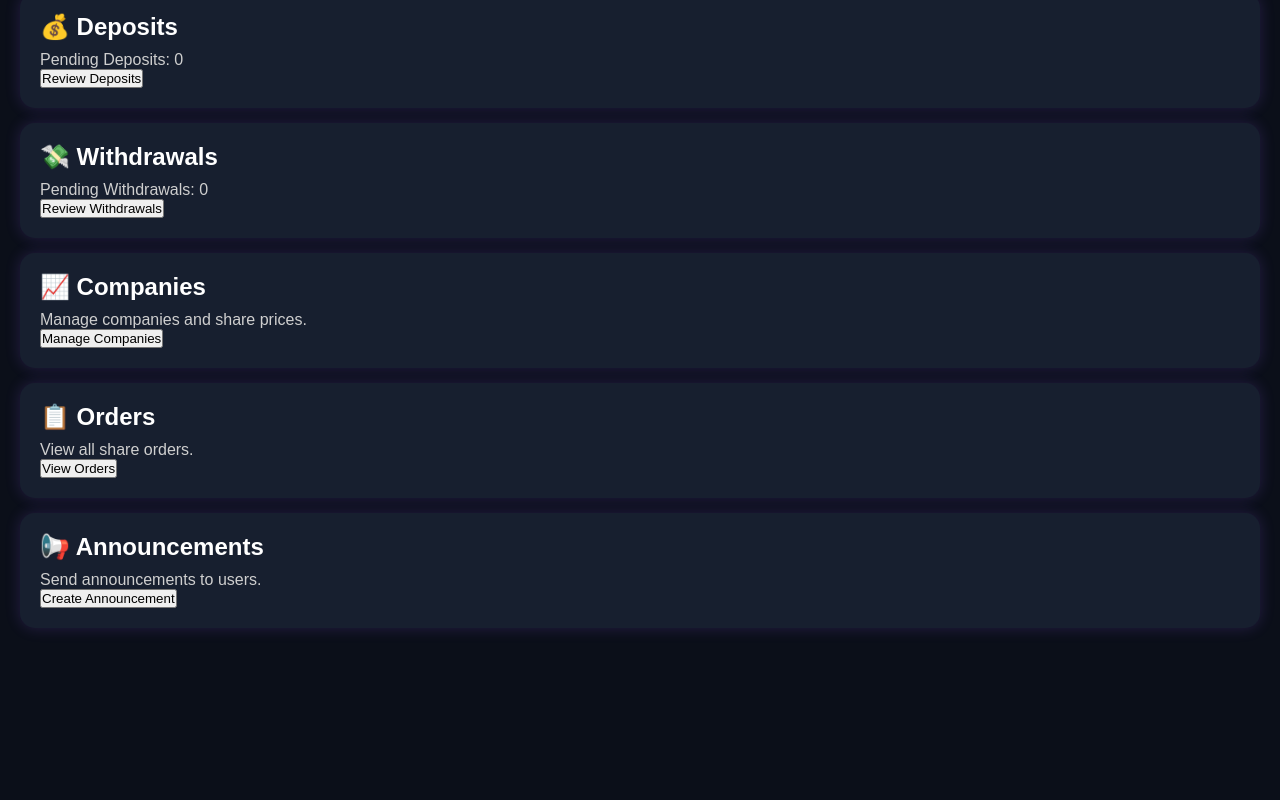
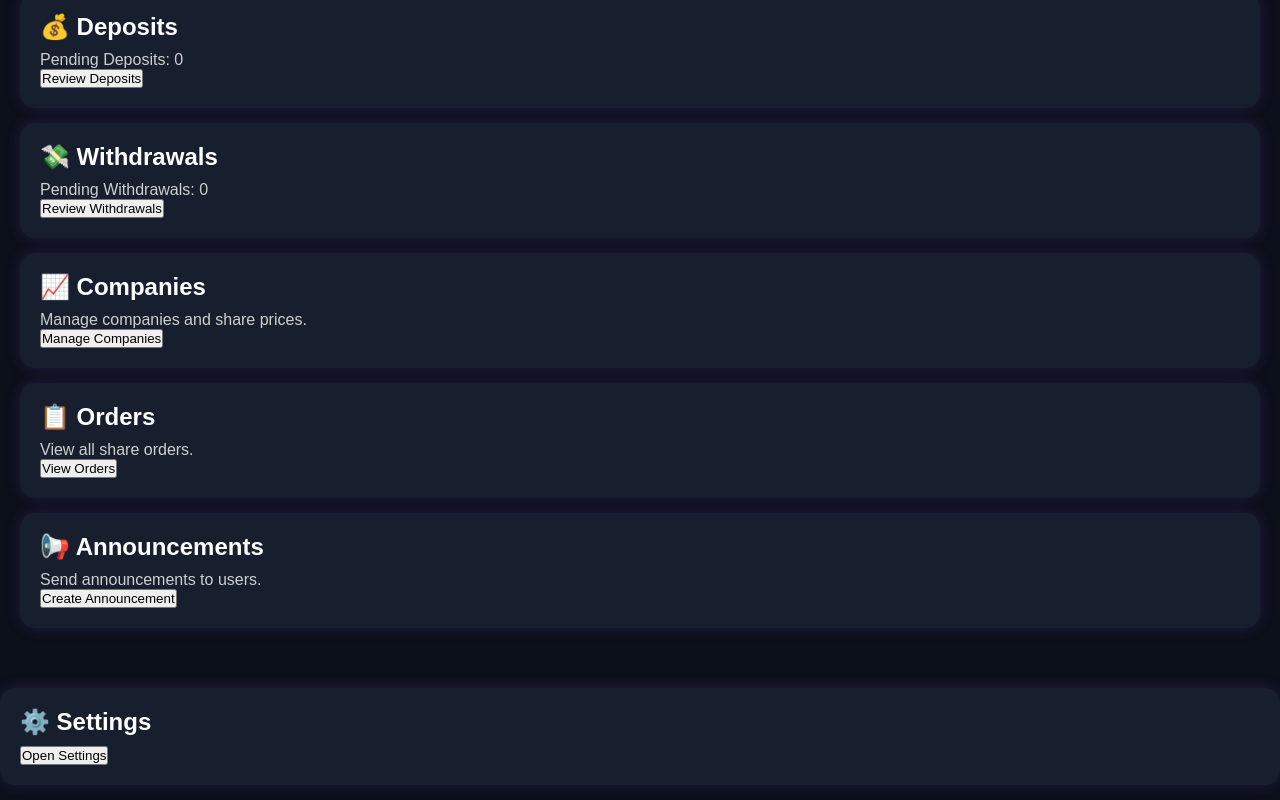
Before and after one commit to courtneylia60/TAGMEE, a plain HTML site: page admin.html in a window 1280 px wide. Shown: the part 506-1306 px from the top of the page. Before the commit the page ends 1179 px from the top, so only its background shows below. Drawn offline with Linux system fonts and the light colour scheme.

Commit message:
Update admin.html

```diff
--- a/admin.html
+++ b/admin.html
@@ -72,3 +72,9 @@
 
 </body>
 </html>
+<div class="card">
+    <h2>⚙️ Settings</h2>
+    <a href="settings.html">
+        <button>Open Settings</button>
+    </a>
+</div>
```
